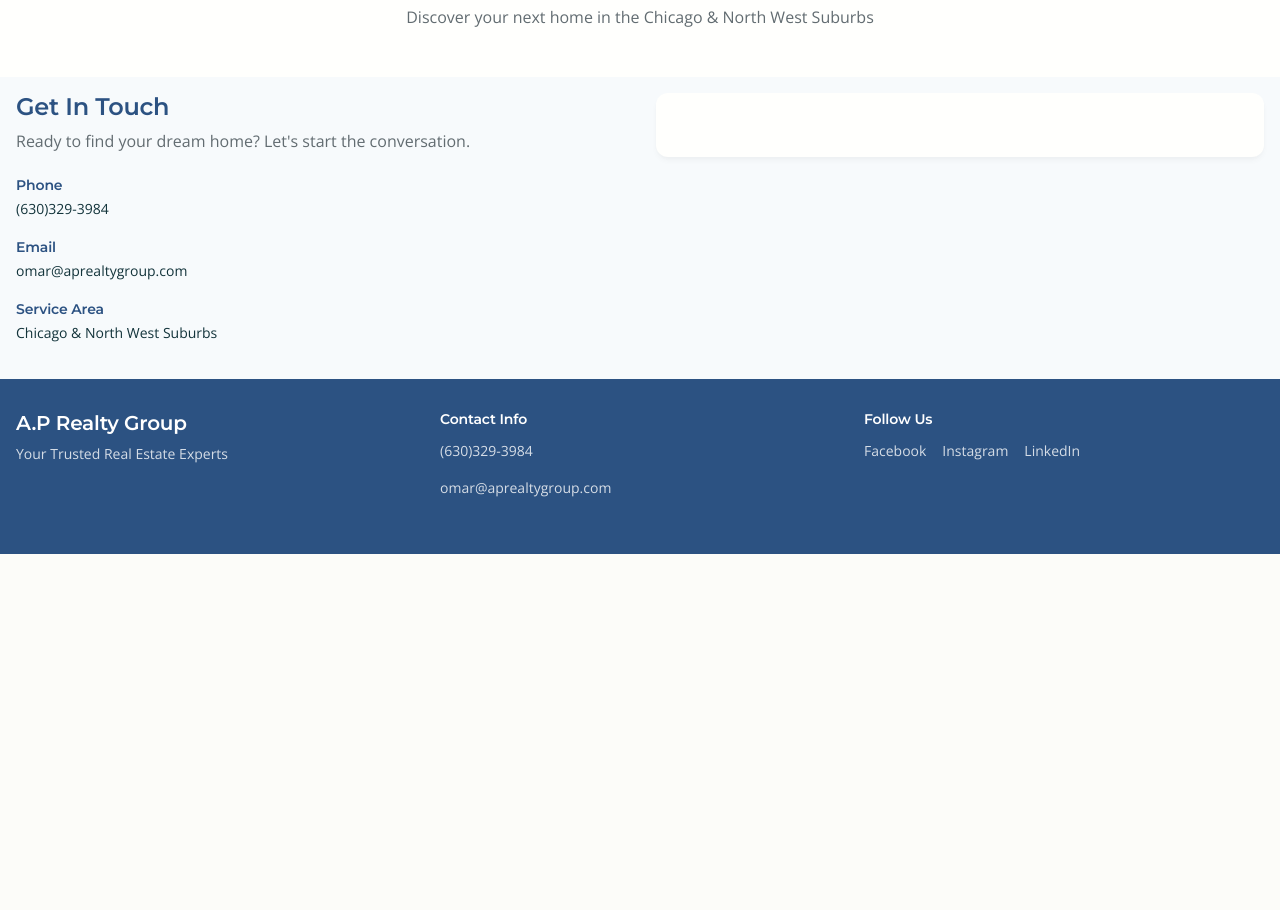
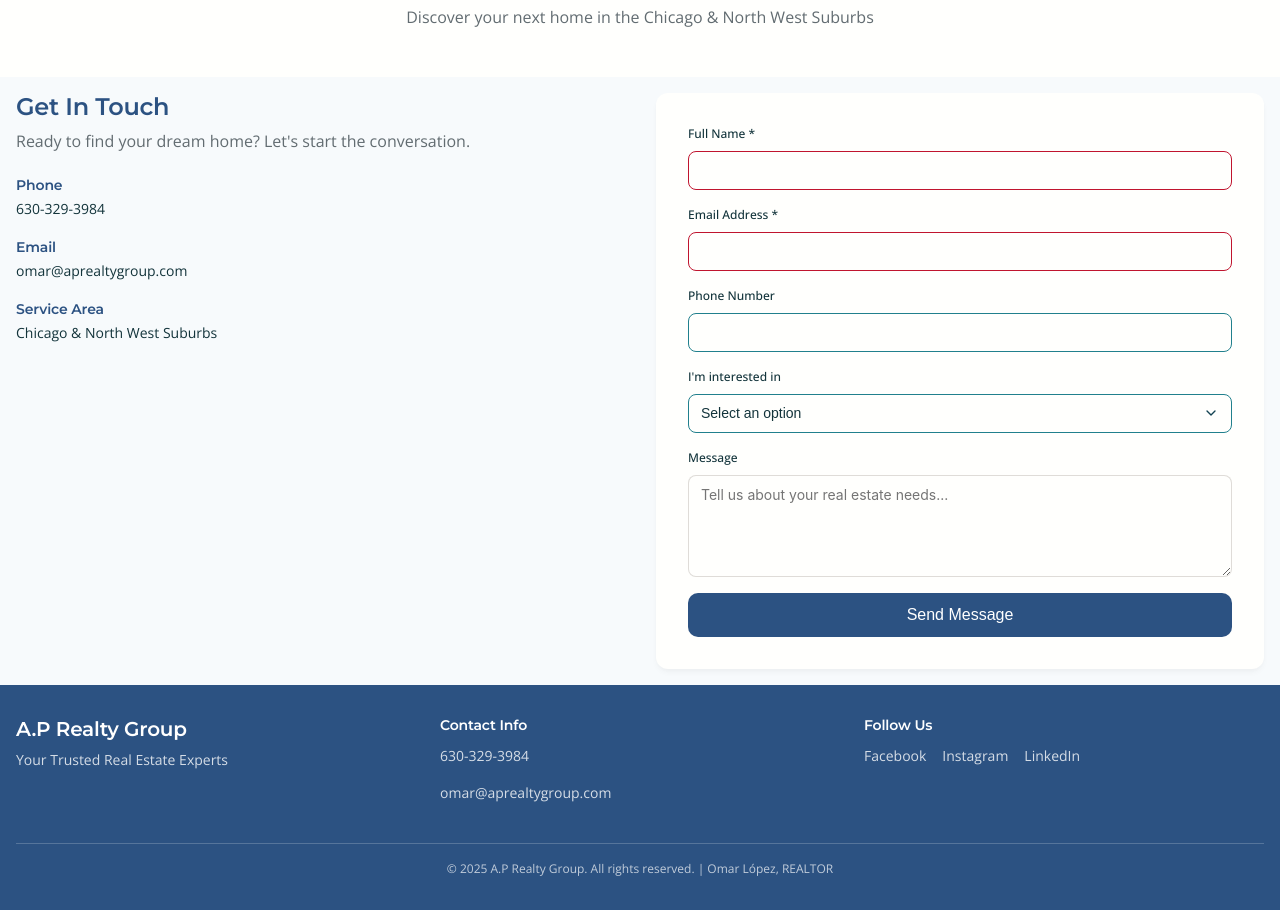
Before and after one commit to Olpz90/omar-ap-realtygroup.com, a plain HTML site: page index.html in a window 1280 px wide. Shown: the part 1280-2190 px from the top of the page. Before the commit the page ends 1834 px from the top, so only its background shows below. Drawn offline with nearby package versions, Linux system fonts and the light colour scheme; a web font is replaced by a local one.

Commit message:
Update index.html

```diff
--- a/index.html
+++ b/index.html
@@ -16,7 +16,9 @@
     <div class="container">
       <div class="navbar__content">
         <div class="navbar__brand">
-          <h2 class="brand-logo">A.P Realty Group</h2>
+          <a href="#home">
+            <img src="A.P Realty Group_logo.ai-1.png" alt="A.P Realty Group Logo" style="height: 50px;" />
+          </a>
         </div>
         <div class="navbar__menu" id="navbar-menu">
           <a href="#home" class="navbar__link">Home</a>
@@ -25,7 +27,7 @@
           <a href="#contact" class="navbar__link">Contact</a>
         </div>
         <div class="navbar__phone">
-          <a href="tel:(630)329-3984" class="phone-link">(630)329-3984</a>
+          <a href="tel:630-329-3984" class="phone-link">630-329-3984</a>
         </div>
         <button class="navbar__toggle" id="navbar-toggle" aria-label="Toggle navigation">
           <span class="hamburger-line"></span>
@@ -43,9 +45,7 @@
         <div class="hero__text">
           <h1 class="hero__title">Your Trusted Real Estate Experts</h1>
           <p class="hero__subtitle">in the Chicago & North West Suburbs</p>
-          <p class="hero__description">
-            Professional real estate services with 5-star client reviews. We integrate marketing, technology, and innovative strategies to help you find your dream home.
-          </p>
+          <p class="hero__description">Professional real estate services with 5-star client reviews. We integrate marketing, technology, and innovative strategies to help you find your dream home.</p>
           <div class="hero__actions">
             <a href="#properties" class="btn btn--primary btn--lg">View Properties</a>
             <a href="#contact" class="btn btn--outline btn--lg">Contact Us</a>
@@ -63,12 +63,8 @@
         <div class="about__text">
           <h2 class="section-title">Meet Omar López</h2>
           <p class="section-subtitle">REALTOR & Your Trusted Real Estate Professional</p>
-          <p class="about__description">
-            I began my real estate career in Aurora, Illinois, in 2013. Recognized by my peers as a highly respected professional, my team and I are committed to staying ahead of the curve, seamlessly integrating marketing, technology, and innovative strategies.
-          </p>
-          <p class="about__highlight">
-            The reason behind my 5-star client reviews is my directness, transparency, and ability to keep both clients and deals on track.
-          </p>
+          <p class="about__description">I began my real estate career in Aurora, Illinois, in 2013. Recognized by my peers as a highly respected professional, my team and I are committed to staying ahead of the curve, seamlessly integrating marketing, technology, and innovative strategies.</p>
+          <p class="about__highlight">The reason behind my 5-star client reviews is my directness, transparency, and ability to keep both clients and deals on track.</p>
           <div class="about__stats">
             <div class="stat">
               <h3 class="stat__number">12+</h3>
@@ -85,11 +81,7 @@
           </div>
         </div>
         <div class="about__image">
-          <div class="image-placeholder">
-            <div class="placeholder-content">
-              <span>Professional Photo</span>
-            </div>
-          </div>
+          <img src="LopezO_005x.jpg" alt="Omar López, REALTOR" style="max-width: 100%; border-radius: 12px;" />
         </div>
       </div>
     </div>
@@ -103,8 +95,7 @@
         <p class="section-subtitle">Discover your next home in the Chicago & North West Suburbs</p>
       </div>
       <div class="properties__grid">
-        <!-- Property Cards as you already have -->
-        <!-- No changes needed here -->
+        <!-- Property cards can go here -->
       </div>
     </div>
   </section>
@@ -119,7 +110,7 @@
           <div class="contact__details">
             <div class="contact__item">
               <h4>Phone</h4>
-              <a href="tel:(630)329-3984">(630)329-3984</a>
+              <a href="tel:630-329-3984">630-329-3984</a>
             </div>
             <div class="contact__item">
               <h4>Email</h4>
@@ -133,7 +124,33 @@
         </div>
         <div class="contact__form">
           <form id="contact-form" class="form">
-            <!-- Your existing form remains unchanged -->
+            <div class="form-group">
+              <label for="name" class="form-label">Full Name *</label>
+              <input type="text" id="name" name="name" class="form-control" required />
+            </div>
+            <div class="form-group">
+              <label for="email" class="form-label">Email Address *</label>
+              <input type="email" id="email" name="email" class="form-control" required />
+            </div>
+            <div class="form-group">
+              <label for="phone" class="form-label">Phone Number</label>
+              <input type="tel" id="phone" name="phone" class="form-control" />
+            </div>
+            <div class="form-group">
+              <label for="interest" class="form-label">I'm interested in</label>
+              <select id="interest" name="interest" class="form-control">
+                <option value="">Select an option</option>
+                <option value="buying">Buying a Home</option>
+                <option value="selling">Selling a Home</option>
+                <option value="renting">Renting</option>
+                <option value="consultation">Free Consultation</option>
+              </select>
+            </div>
+            <div class="form-group">
+              <label for="message" class="form-label">Message</label>
+              <textarea id="message" name="message" rows="4" class="form-control" placeholder="Tell us about your real estate needs..."></textarea>
+            </div>
+            <button type="submit" class="btn btn--primary btn--full-width btn--lg">Send Message</button>
           </form>
         </div>
       </div>
@@ -150,7 +167,7 @@
         </div>
         <div class="footer__contact">
           <h4>Contact Info</h4>
-          <p><a href="tel:(630)329-3984">(630)329-3984</a></p>
+          <p><a href="tel:630-329-3984">630-329-3984</a></p>
           <p><a href="mailto:omar@aprealtygroup.com">omar@aprealtygroup.com</a></p>
         </div>
         <div class="footer__social">
@@ -161,6 +178,12 @@
             <a href="https://www.linkedin.com/in/olopez90/" target="_blank" rel="noopener" aria-label="LinkedIn">LinkedIn</a>
           </div>
         </div>
+      </div>
+      <div class="footer__bottom">
+        <p>&copy; 2025 A.P Realty Group. All rights reserved. | Omar López, REALTOR</p>
+      </div>
+    </div>
+  </footer>
 
   <script src="app.js"></script>
 </body>
```
Lines whose indentation alone changed are shown as unchanged.
